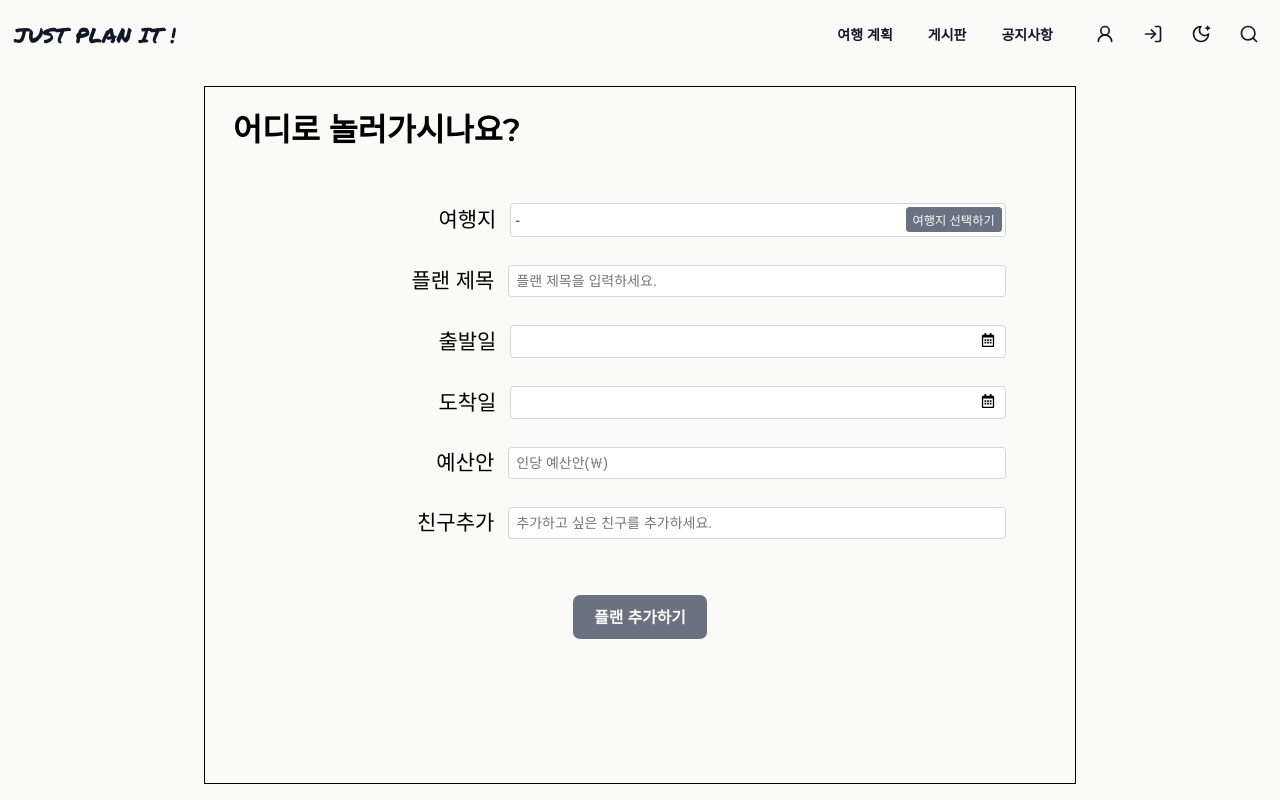
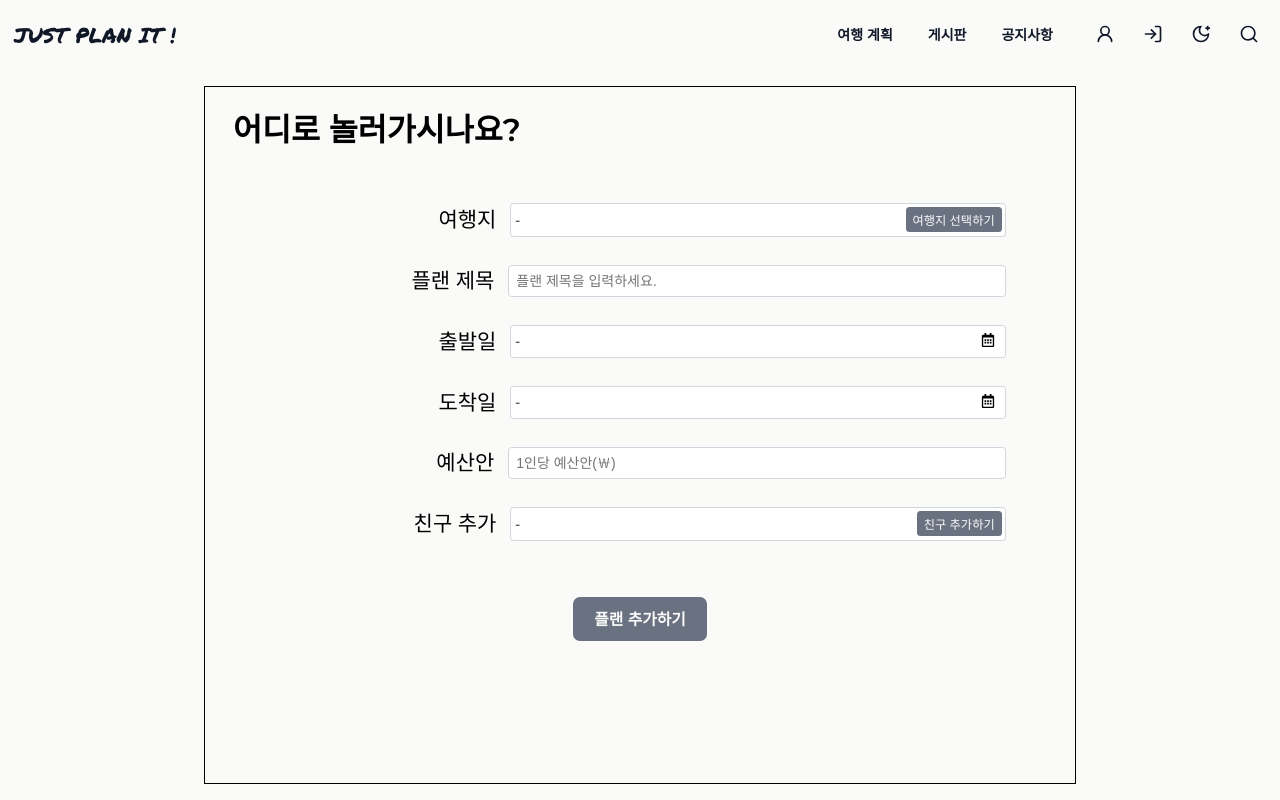
Before and after one commit to Yoonhwi/jandi_plan_frontend, a React (Vite) app: page /create in a window 1280 px wide. Shown: the top 800 px of the page. Built offline with nearby package versions, Linux system fonts and the light colour scheme; a web font is replaced by a local one.

Commit message:
feat: 친구추가 모달창 추가

```diff
--- a/src/pages/Plan/CreatePlan/CreatePlan.jsx
+++ b/src/pages/Plan/CreatePlan/CreatePlan.jsx
@@ -6,7 +6,8 @@ import Calendar from "./Constants/Calender";
 import { useState } from "react";
 
 const CreatePlanPage = () => {
-    const [departureDate, setDepartureDate] = useState(" ");
+    const [destination, setDestination] = useState(null);
+    const [departureDate, setDepartureDate] = useState(null);
     const [arrivalDate, setArrivalDate] = useState(null);
 
     return(
@@ -18,7 +19,9 @@ const CreatePlanPage = () => {
                     <div className={styles.plan_columns}>
                         <div className={styles.input_name}>여행지</div>
                             <div className={styles.input}>
-                                <p className={styles.input_text}>-</p>
+                                <p className={styles.input_text}>
+                                    {destination || "-"}
+                                </p>
                                 <Modal>
                                     <ModalTrigger>
                                         <Button size="sm" >여행지 선택하기</Button>
@@ -37,7 +40,7 @@ const CreatePlanPage = () => {
                         <div className={styles.input_name}>출발일</div>
                             <div className={styles.input}>
                                 <p className={styles.input_text}>
-                                    {arrivalDate}
+                                    {arrivalDate || "-"}
                                 </p>
                                 <Modal>
                                     <ModalTrigger>
@@ -55,7 +58,7 @@ const CreatePlanPage = () => {
                         <div className={styles.input_name}>도착일</div>
                             <div className={styles.input}>
                                 <p className={styles.input_text}>
-                                    {departureDate}
+                                    {departureDate || "-"}
                                 </p>
                                 <Modal>
                                     <ModalTrigger>
@@ -71,11 +74,23 @@ const CreatePlanPage = () => {
                     </div>
                     <div className={styles.plan_columns}>
                         <div className={styles.input_name}>예산안</div>
-                            <Input size="md" placeholder="인당 예산안(￦)" type="number" style={{ width: '70%' }}/>
+                            <Input size="md" placeholder="1인당 예산안(￦)" type="number" style={{ width: '70%' }}/>
                     </div>
                     <div className={styles.plan_columns}>
-                        <div className={styles.input_name}>친구추가</div>
-                            <Input size="md" placeholder="추가하고 싶은 친구를 추가하세요." type="text" style={{ width: '70%' }}/>
+                        <div className={styles.input_name}>친구 추가</div>
+                            <div className={styles.input}>
+                                <p className={styles.input_text}>
+                                    {destination || "-"}
+                                </p>
+                                <Modal>
+                                    <ModalTrigger>
+                                        <Button size="sm" >친구 추가하기</Button>
+                                    </ModalTrigger>
+                                    <ModalContent>
+                                        <p>친구추가 모달</p>
+                                    </ModalContent>
+                                </Modal>
+                            </div>
                     </div>
                 </div>
                 <div className={styles.button_container}>
```
